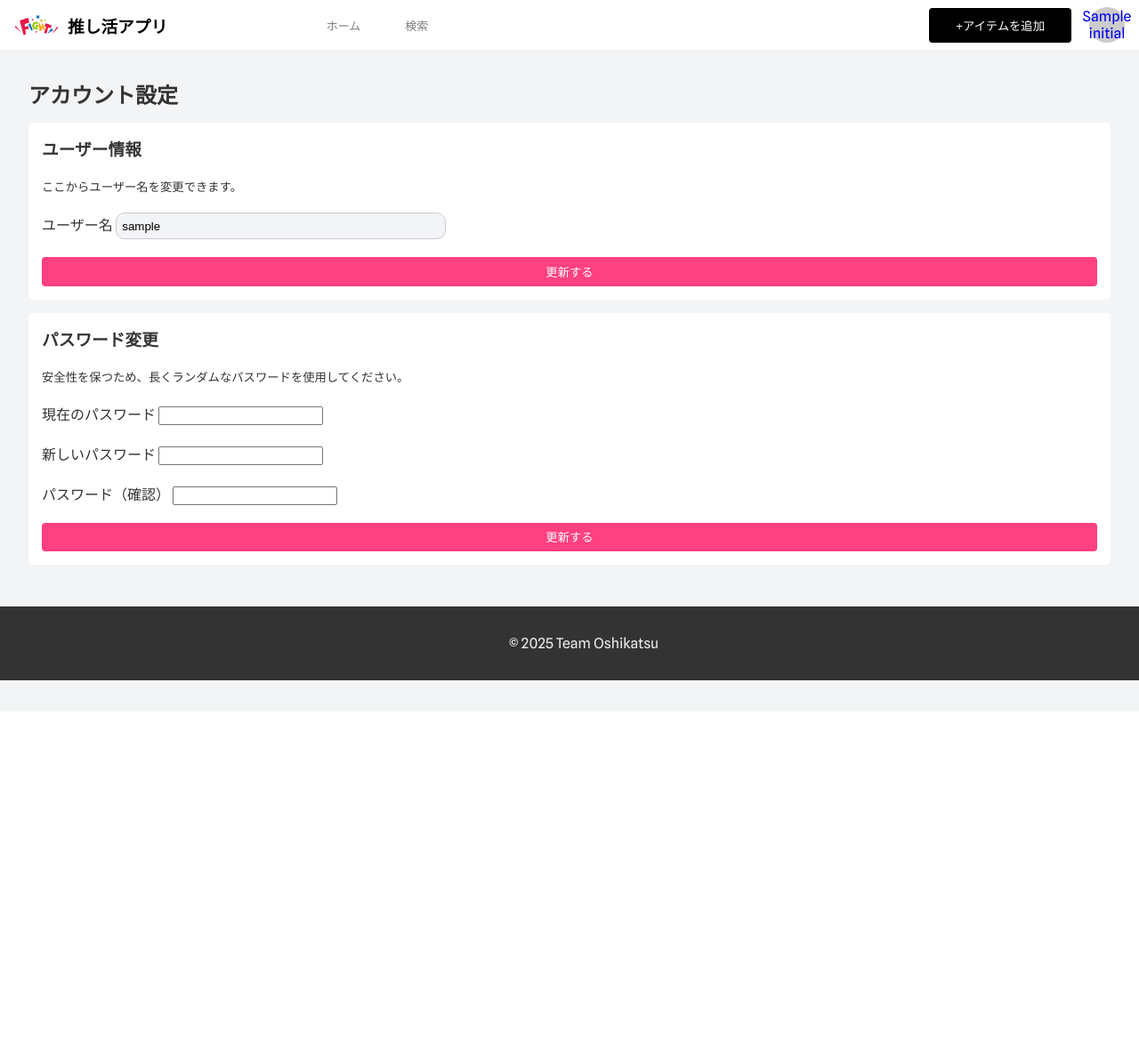
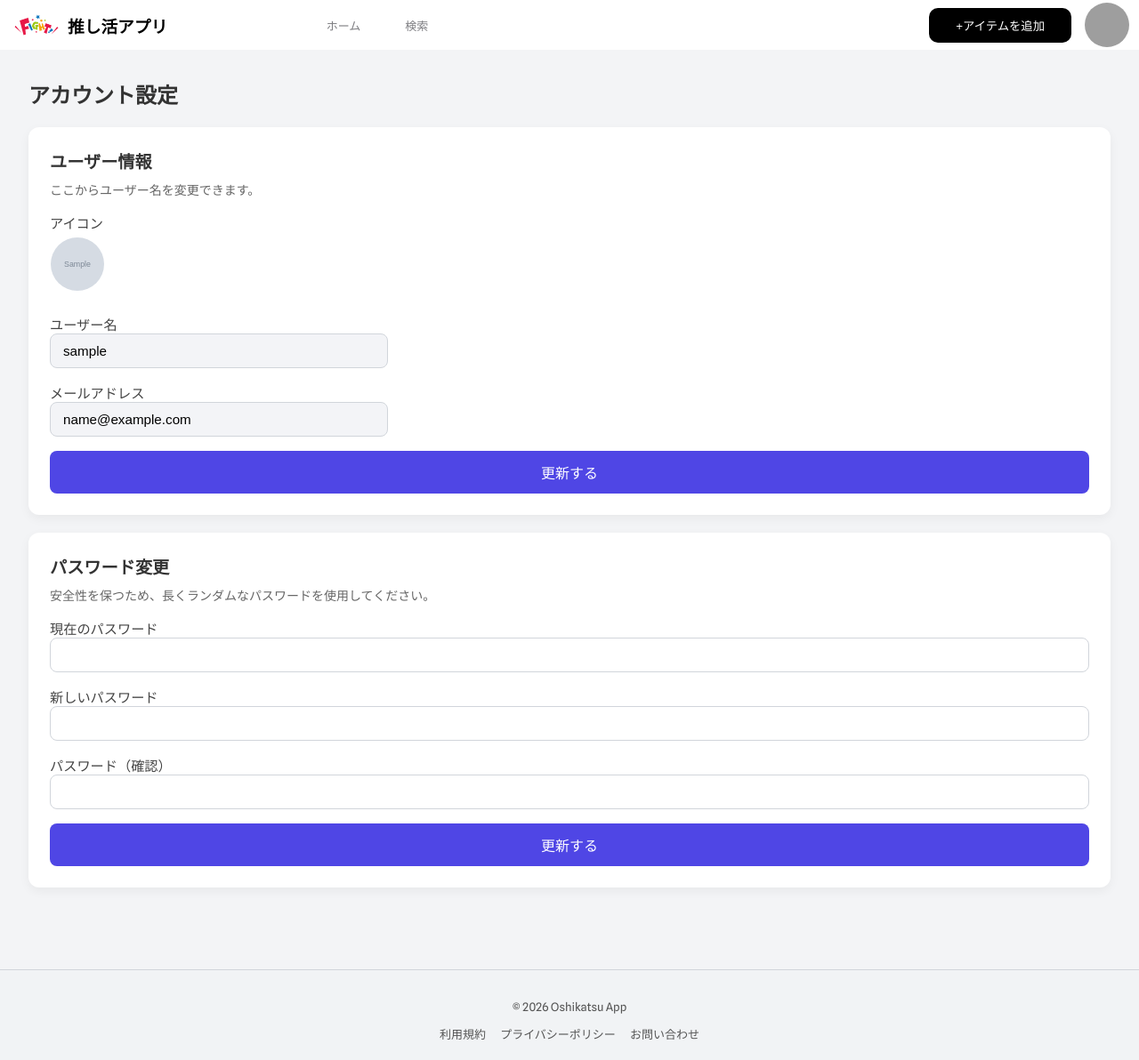
Before and after one commit to owu131322236/oshikatsu_app, a Python web app: template templates/account_edit.html in a window 1280 px wide. Shown: the whole page at 89% size. Before the commit the page ends 765 px from the top, so only its background shows below. Run offline with Jinja, Linux system fonts and the light colour scheme; the template is opened without the code that fills it: most values are stand-ins (such as "Sample title", 1, 10 or a date in 2020); grey boxes marked "Sample" are stand-in pictures; grey boxes are pictures that could not be loaded.

Commit message:
refactor: improve layout and UI of account edit and registration screens

```diff
--- a/static/css/main.css
+++ b/static/css/main.css
@@ -94,6 +94,7 @@ input[type="text"]{
     padding: 10px 30px;
     font-size: smaller;
     border: none;
+    border-radius: 10px;
     cursor: pointer;
     background-color: black;
 }
@@ -104,16 +105,31 @@ main {
 }
 
 /* ===== フッター ===== */
-footer {
-    background-color: #333;
-    color: #eee;
+.site-footer {
+    margin-top: 40px;
+    padding: 20px 0;
+    background-color: #f1f3f5;
     text-align: center;
-    padding: 1em;
-    /* position: fixed; */
-    bottom: 0;
-    width: 100%;
-}
+    font-size: 13px;
+    color: #555;
+    border-top: 1px solid #d1d5db;
+  }
 
+  .footer-nav {
+    margin-top: 8px;
+    display: flex;
+    justify-content: center;
+    gap: 16px;
+  }
+
+  .footer-nav a {
+    color: #555;
+    text-decoration: none;
+  }
+
+  .footer-nav a:hover {
+    text-decoration: underline;
+  }
 /* ===== ボタン ===== */
 button {
     padding: 0.5em 1em;
--- a/templates/account_edit.html
+++ b/templates/account_edit.html
@@ -1,34 +1,50 @@
-{% extends "base.html" %}
-
-{% block content %}
+{% extends "base.html" %} {% block content %}
 <h2>アカウント設定</h2>
-<div class ="form-container">
+<div class="form-container">
   <h3>ユーザー情報</h3>
   <small>ここからユーザー名を変更できます。</small>
   <form id="userForm" method="post">
     <label>
+      アイコン
+      <div class="icons">
+        {% for icon in icons %}
+        <label>
+          <input type="radio" name="icon" value="{{ icon.id }}" {% if icon.id ==selected_icon %}checked{% endif %} />
+          <img
+            src="{{ url_for('static', filename='images/icons/' ~ icon.image_path) }}"
+            alt="アイコン{{ icon.id }}"
+          />
+        </label>
+        {% endfor %}
+      </div>
+    </label>
+    <label>
       ユーザー名
-            <input type="text" name="username" value="{{ username }}">
+      <input type="text" name="username" value="{{ username }}" />
+    </label>
+    <label>
+      メールアドレス
+      <input type="text" name="email" value="{{ email }}" />
     </label>
     <button type="submit">更新する</button>
   </form>
 </div>
-<div class ="form-container">
+<div class="form-container">
   <h3>パスワード変更</h3>
   <small>安全性を保つため、長くランダムなパスワードを使用してください。</small>
   <form id="passwordForm" method="post">
     <label>
       現在のパスワード
-            <input type="password" name="current_password" required>
+      <input type="password" name="current_password" required />
     </label>
     <label>
       新しいパスワード
-            <input type="password" name="new_password">
+      <input type="password" name="new_password" />
     </label>
 
     <label>
       パスワード（確認）
-            <input type="password" name="confirm_password">
+      <input type="password" name="confirm_password" />
     </label>
 
     <button type="submit">更新する</button>
@@ -36,43 +52,140 @@
 </div>
 <div id="message"></div>
 <style>
-    .form-container{
-        background-color: white;
+  .form-container {
+    background-color: #ffffff;
+    border-radius: 12px;
+    padding: 24px;
+    margin: 20px 0;
+    box-shadow: 0 4px 12px rgba(0, 0, 0, 0.05);
+  }
+
+  .form-container h3 {
+    margin-bottom: 8px;
+    font-size: 1.2rem;
+    color: #333;
+  }
+
+  .form-container small {
+    display: block;
+    margin-bottom: 16px;
+    color: #666;
+    font-size: 0.875rem;
+  }
+
+  form {
     display: flex;
     flex-direction: column;
-        gap: 20px;
-        border-radius: 5px;
-        padding: 15px;
-        margin: 15px 0;
+    gap: 16px;
   }
-    form{
+
+  form label {
     display: flex;
     flex-direction: column;
-        gap: 20px;
+    font-size: 0.95rem;
+    color: #444;
+  }
+  input[type="text"],
+  input[type="password"] {
+    padding: 10px 14px;
+    border-radius: 8px;
+    border: 1px solid #d1d5db;
+    font-size: 0.95rem;
+    transition: border-color 0.2s, box-shadow 0.2s;
+  }
+
+  input[type="text"]:focus,
+  input[type="password"]:focus {
+    outline: none;
+    border-color: #4f46e5;
+    box-shadow: 0 0 0 2px rgba(79, 70, 229, 0.2);
+  }
+
+  button {
+    padding: 12px 16px;
+    border: none;
+    border-radius: 8px;
+    font-size: 1rem;
+    cursor: pointer;
+    background-color: #4f46e5;
+    transition: background-color 0.2s, transform 0.1s;
+  }
+
+  button:hover {
+    background-color: #4338ca;
+    transform: translateY(-1px);
+  }
+
+  .icons {
+    display: grid;
+    grid-template-columns: repeat(auto-fill, minmax(60px, 1fr));
+    gap: 12px;
+    justify-items: center;
+  }
+
+  .icons label {
+    cursor: pointer;
+    display: block;
+    border: 2px solid transparent;
+    border-radius: 12px;
+    padding: 4px;
+    transition: border 0.2s, transform 0.2s;
+  }
+
+  .icons input[type="radio"] {
+    display: none;
+  }
+
+  .icons input[type="radio"]:checked + img {
+    border: 2px solid #4f46e5;
+    transform: scale(1.1);
+  }
+
+  .icons img {
+    width: 60px;
+    height: 60px;
+    border-radius: 50%;
+    object-fit: cover;
+    transition: transform 0.2s, border 0.2s;
+  }
+
+  .icons img:hover {
+    transform: scale(1.1);
+  }
+
+  /* メッセージ表示 */
+  #message {
+    margin-top: 12px;
+    font-weight: 500;
+    font-size: 0.95rem;
   }
 </style>
 <script>
-   $(function(){
-    $("form").on("submit", function(event){
+  $(function () {
+    $("form").on("submit", function (event) {
       event.preventDefault();
       $.ajax({
         type: "POST",
-            url:'/account/edit',
+        url: "/account/edit",
         data: $(this).serialize(),
         dataType: "json",
 
-            success: function(response){
-                if(response.status === "success"){
-                    $("#message").css("color", "green").text("アカウント情報を更新しました");
-                }else{
+        success: function (response) {
+          if (response.status === "success") {
+            $("#message")
+              .css("color", "green")
+              .text("アカウント情報を更新しました");
+          } else {
             $("#message").css("color", "red").text(response.message);
           }
         },
-            error: function(){
-                $("#message").css("color", "red").text("アカウント情報の更新に失敗しました");
-            }
-        })
-    })
-   })
+        error: function () {
+          $("#message")
+            .css("color", "red")
+            .text("アカウント情報の更新に失敗しました");
+        },
+      });
+    });
+  });
 </script>
 {% endblock %}
--- a/templates/base.html
+++ b/templates/base.html
@@ -20,7 +20,7 @@
         </nav>
         <div class="header-right">
             <button type="button" id="item-button" onclick="location.href='/items/create'">+アイテムを追加</button>
-            <a href="/account/edit" id="myicon">{{ initial }}</a>
+            <a href="/account/edit" id="myicon"><img src="{{ url_for('static', filename='images/icons/' ~ icon_path) }}"  style="width:50px; height:50px; border-radius:50%;"></a>
         </div>
     </header>
 
@@ -30,8 +30,15 @@
     </main>
 
     <!-- フッター -->
-    <footer>
-        <p>© 2025 Team Oshikatsu</p>
+    <footer class="site-footer">
+        <div class="footer-content">
+          <p>&copy; 2026 Oshikatsu App</p>
+          <nav class="footer-nav">
+            <a href="#">利用規約</a>
+            <a href="#">プライバシーポリシー</a>
+            <a href="#">お問い合わせ</a>
+          </nav>
+        </div>
     </footer>
 
 </body>
```
Also changed, not shown: app.py (+55 -4 lines), setup/init_db.py (+13 -2 lines), setup/schema.sql (+9 -3 lines), templates/index.html (+14 -2 lines), templates/item_search.html (+50 -0 lines), templates/signup.html (added, +235 -0 lines), static/images/icons/barcode.png (added), static/images/icons/bulbs.png (added), static/images/icons/flower.png (added), static/images/icons/magnifying_glass.png (added), static/images/icons/zombie.png (added). Lines whose indentation alone changed are shown as unchanged.
